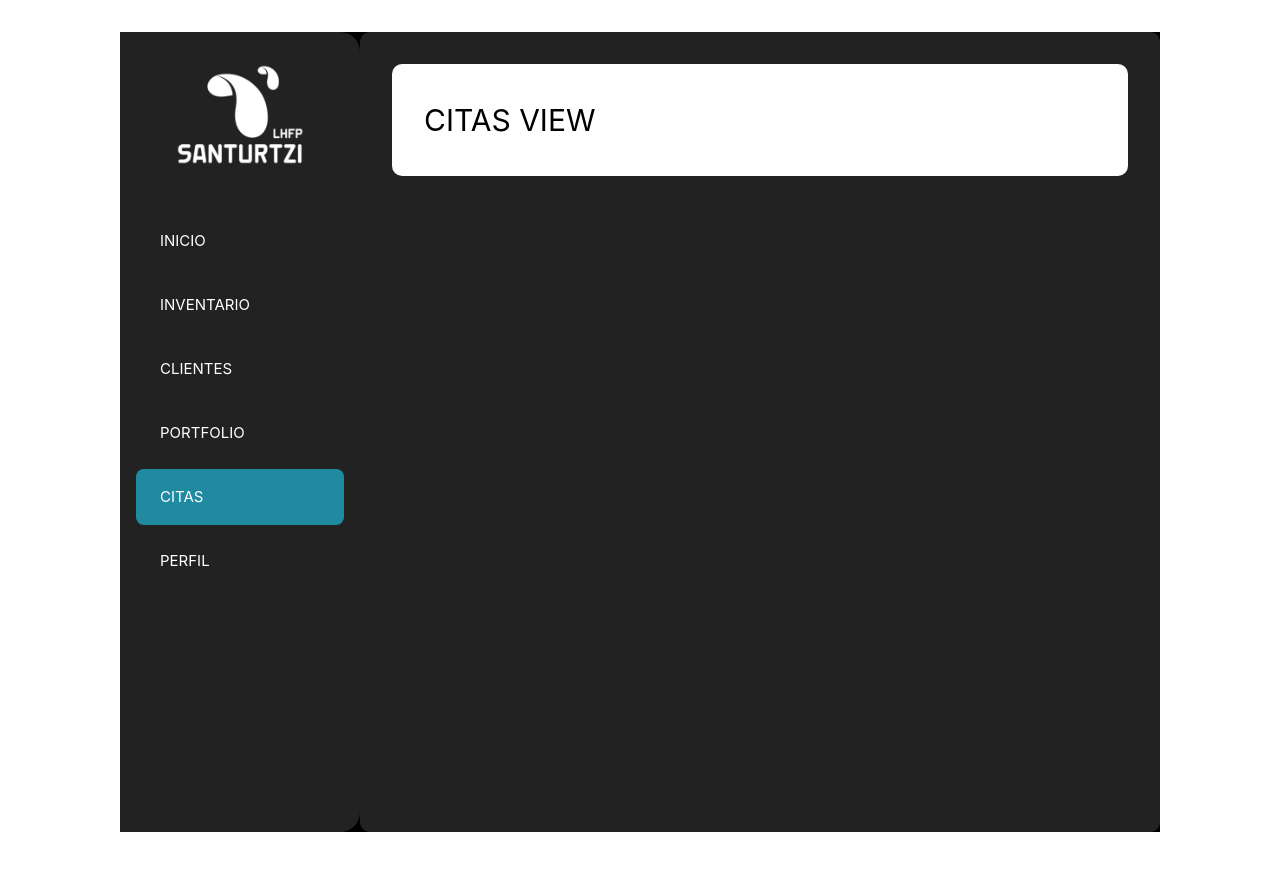
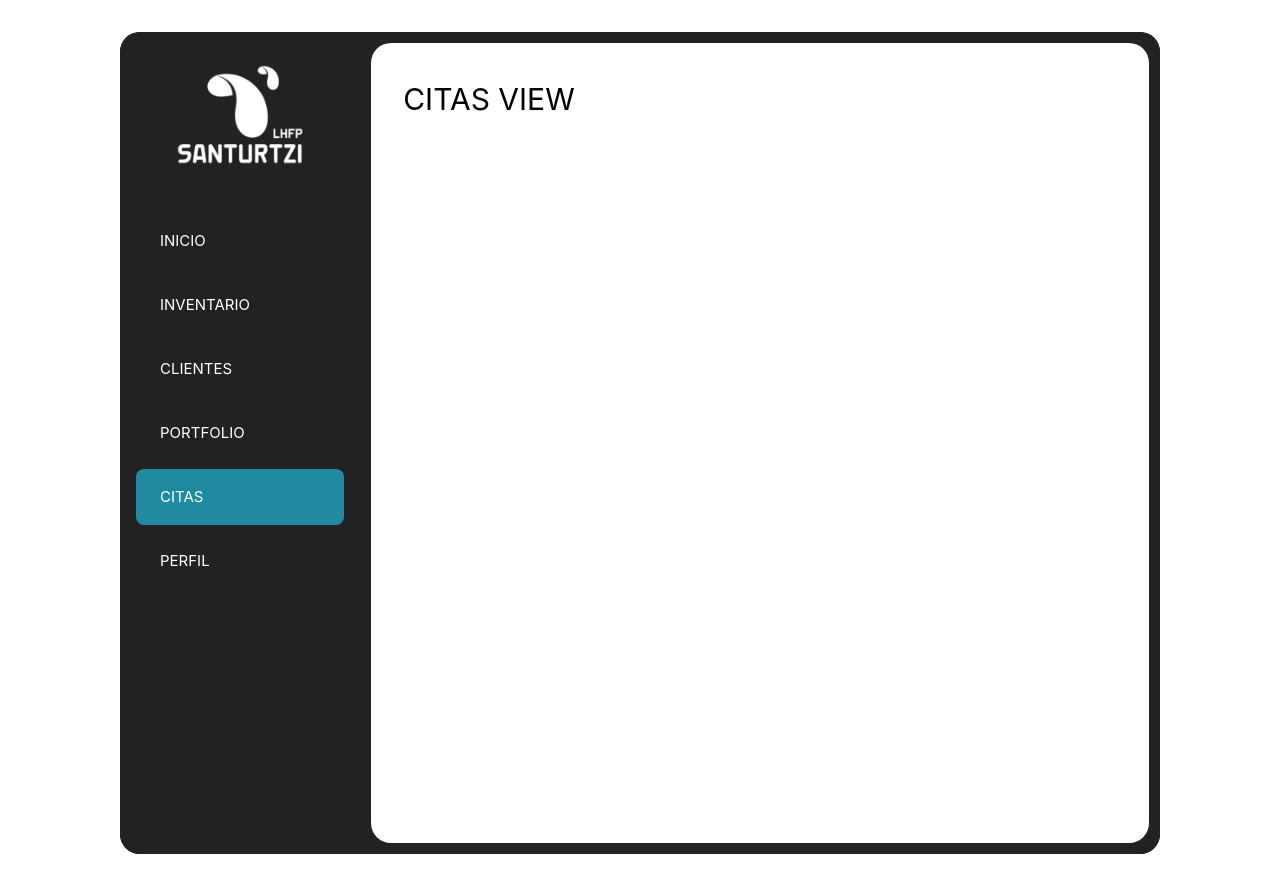
Before and after one commit to albarodriguezp/E2T1_Ileapandegi_Frontend, a Vue app: page /citas in a window 1280 px wide. Before the commit the page ends 864 px from the top, so only its background shows below. Built offline with nearby package versions, Linux system fonts and the light colour scheme.

Commit message:
cambiados fondos, bordes y dimensiones del layout y menú

```diff
--- a/src/App.vue
+++ b/src/App.vue
@@ -23,7 +23,8 @@ const route = useRoute()
 .app-layout {
   display: flex;
   min-height: 100vh;
-  background-color: black;
+  background-color: #222;
+  border-radius: 20px;
 }
 
 </style>
--- a/src/components/Menu.vue
+++ b/src/components/Menu.vue
@@ -41,7 +41,7 @@
   display: flex;
   flex-direction: column;
   padding: 2rem 1rem;
-  border-radius: 0 20px 20px 0;
+  border-radius: 20px;
   user-select: none;
 }
 
--- a/src/views/CitasView.vue
+++ b/src/views/CitasView.vue
@@ -12,15 +12,16 @@
 <style scoped>
 .content {
   background: #222;
-  padding: 2rem; /* espacio alrededor del contenido */
+  padding: 0.7rem; /* espacio alrededor del contenido */
   min-height: 100vh; /* opcional para que ocupe toda la pantalla */
   width: 100vh;
-  border-radius: 10px;
+  border-radius: 20px;
 }
 
 .content2 {
   background: white;
-  border-radius: 10px;
+  height: 100vh;
+  border-radius: 20px;
   padding: 2rem;
   color: black;
 }
```
